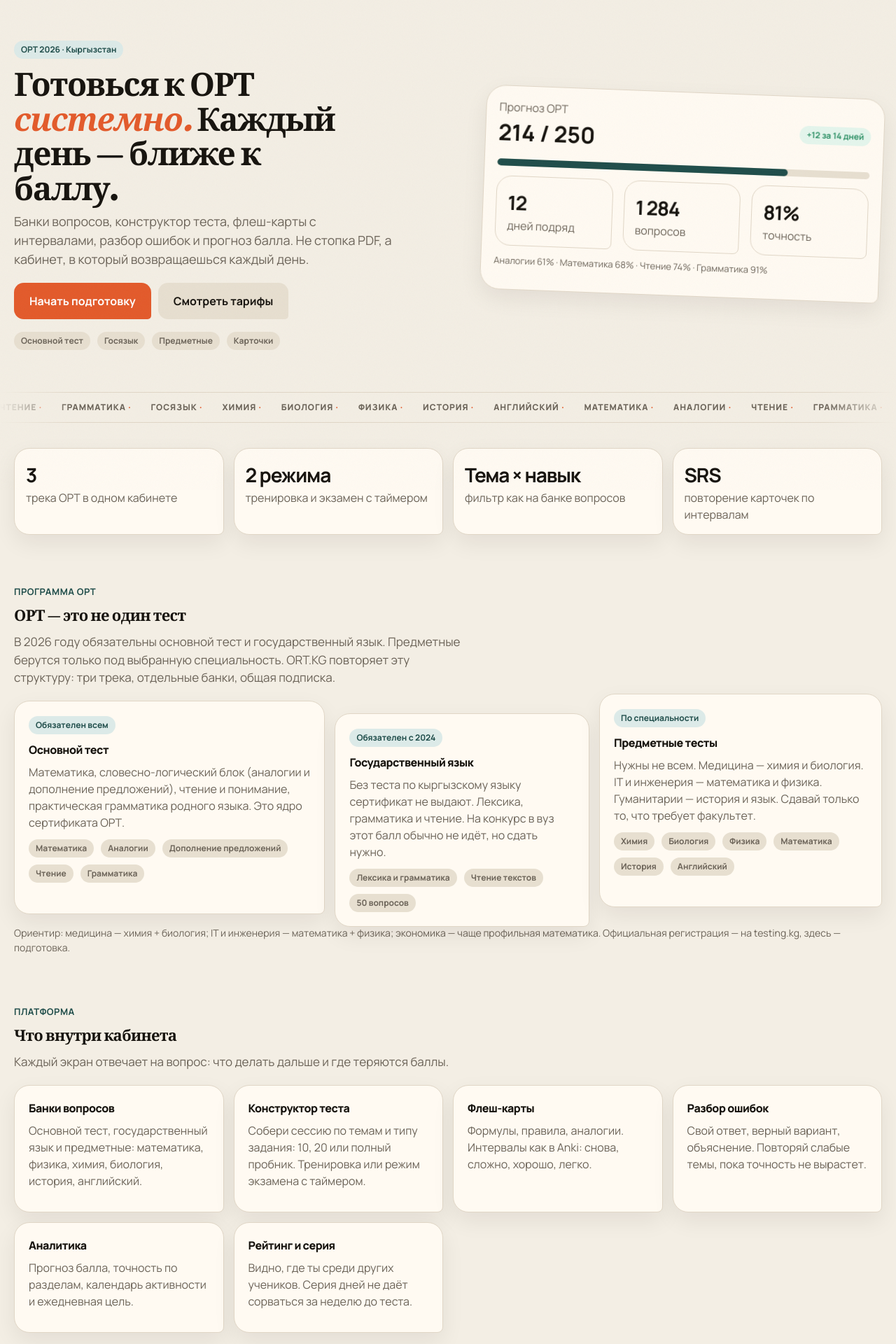
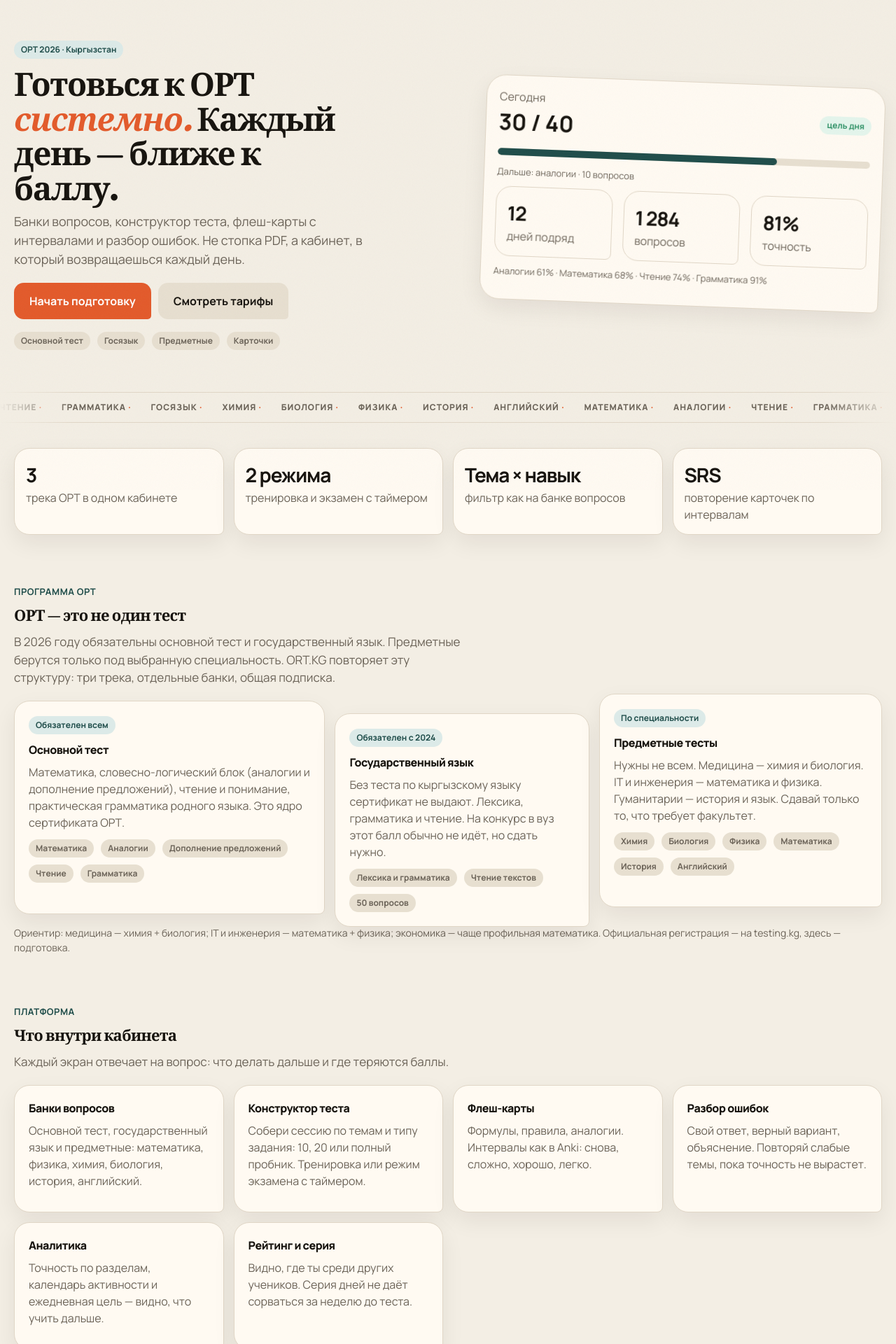
Before and after one commit to isan228/new_ort, a React (Vite) app in the folder client/: page / in a window 1280 px wide. Shown: the part 100-2020 px from the top of the page at 70% size. Built offline with nearby package versions, Linux system fonts and the light colour scheme.

Commit message:
update 2026-09-07 08:24

```diff
--- a/client/src/pages/Home.jsx
+++ b/client/src/pages/Home.jsx
@@ -28,10 +28,11 @@
           </div>
         </div>
         <div className="card">
-          <div className="muted">Прогноз результата</div>
-          <h2 style={{ fontSize: 40 }}>{p.predicted} / 250</h2>
-          <span className="badge ok">+12 баллов за последние 14 дней</span>
-          <p className="muted" style={{ marginTop: 12 }}>До цели {p.goalScore} осталось {Math.max(0, p.goalScore - p.predicted)} баллов.</p>
+          <div className="muted">Следующая тема</div>
+          <h2 style={{ fontSize: 32 }}>Аналогии</h2>
+          <span className="badge">точность 61%</span>
+          <p className="muted" style={{ marginTop: 12 }}>Здесь чаще всего теряются баллы. 10 вопросов сегодня закроют слот дневной цели.</p>
+          <Link className="btn" to="/app/tests">Тренировать аналогии</Link>
         </div>
       </div>
 
--- a/client/src/pages/Landing.jsx
+++ b/client/src/pages/Landing.jsx
@@ -9,7 +9,7 @@
   { title: 'Конструктор теста', text: 'Собери сессию по темам и типу задания: 10, 20 или полный пробник. Тренировка или режим экзамена с таймером.' },
   { title: 'Флеш-карты', text: 'Формулы, правила, аналогии. Интервалы как в Anki: снова, сложно, хорошо, легко.' },
   { title: 'Разбор ошибок', text: 'Свой ответ, верный вариант, объяснение. Повторяй слабые темы, пока точность не вырастет.' },
-  { title: 'Аналитика', text: 'Прогноз балла, точность по разделам, календарь активности и ежедневная цель.' },
+  { title: 'Аналитика', text: 'Точность по разделам, календарь активности и ежедневная цель — видно, что учить дальше.' },
   { title: 'Рейтинг и серия', text: 'Видно, где ты среди других учеников. Серия дней не даёт сорваться за неделю до теста.' },
 ];
 
@@ -84,7 +84,7 @@
             <p className="badge brand">ОРТ 2026 · Кыргызстан</p>
             <h1 className="hero-title">Готовься к ОРТ <em>системно.</em> Каждый день — ближе к баллу.</h1>
             <p className="muted" style={{ fontSize: 18, maxWidth: 540 }}>
-              Банки вопросов, конструктор теста, флеш-карты с интервалами, разбор ошибок и прогноз балла.
+              Банки вопросов, конструктор теста, флеш-карты с интервалами и разбор ошибок.
               Не стопка PDF, а кабинет, в который возвращаешься каждый день.
             </p>
             <div className="row" style={{ marginTop: 20 }}>
@@ -101,12 +101,13 @@
           <div className="mock">
             <div className="row" style={{ justifyContent: 'space-between' }}>
               <div>
-                <div className="muted">Прогноз ОРТ</div>
-                <b style={{ fontSize: 32 }}>214 / 250</b>
+                <div className="muted">Сегодня</div>
+                <b style={{ fontSize: 32 }}>30 / 40</b>
               </div>
-              <span className="badge ok">+12 за 14 дней</span>
+              <span className="badge ok">цель дня</span>
             </div>
-            <div className="progress" style={{ margin: '14px 0' }}><i style={{ width: '78%' }} /></div>
+            <div className="progress" style={{ margin: '14px 0' }}><i style={{ width: '75%' }} /></div>
+            <p className="muted" style={{ fontSize: 13, marginBottom: 10 }}>Дальше: аналогии · 10 вопросов</p>
             <div className="grid-3">
               <div className="card stat" style={{ boxShadow: 'none' }}><b>12</b><span className="muted">дней подряд</span></div>
               <div className="card stat" style={{ boxShadow: 'none' }}><b>1 284</b><span className="muted">вопросов</span></div>
--- a/client/src/pages/Profile.jsx
+++ b/client/src/pages/Profile.jsx
@@ -18,7 +18,7 @@
         </div>
       </div>
       <div className="grid-4" style={{ marginTop: 16 }}>
-        <div className="card stat"><b>{p.predicted}</b><span className="muted">прогноз</span></div>
+        <div className="card stat"><b>{p.goalScore}+</b><span className="muted">цель</span></div>
         <div className="card stat"><b>1284</b><span className="muted">вопросов</span></div>
         <div className="card stat"><b>{p.streak}</b><span className="muted">streak</span></div>
         <div className="card stat"><b>{ACHIEVEMENTS.filter((a) => a.unlocked).length}</b><span className="muted">достижений</span></div>
```
Also changed, not shown: client/src/lib/progress.js.
